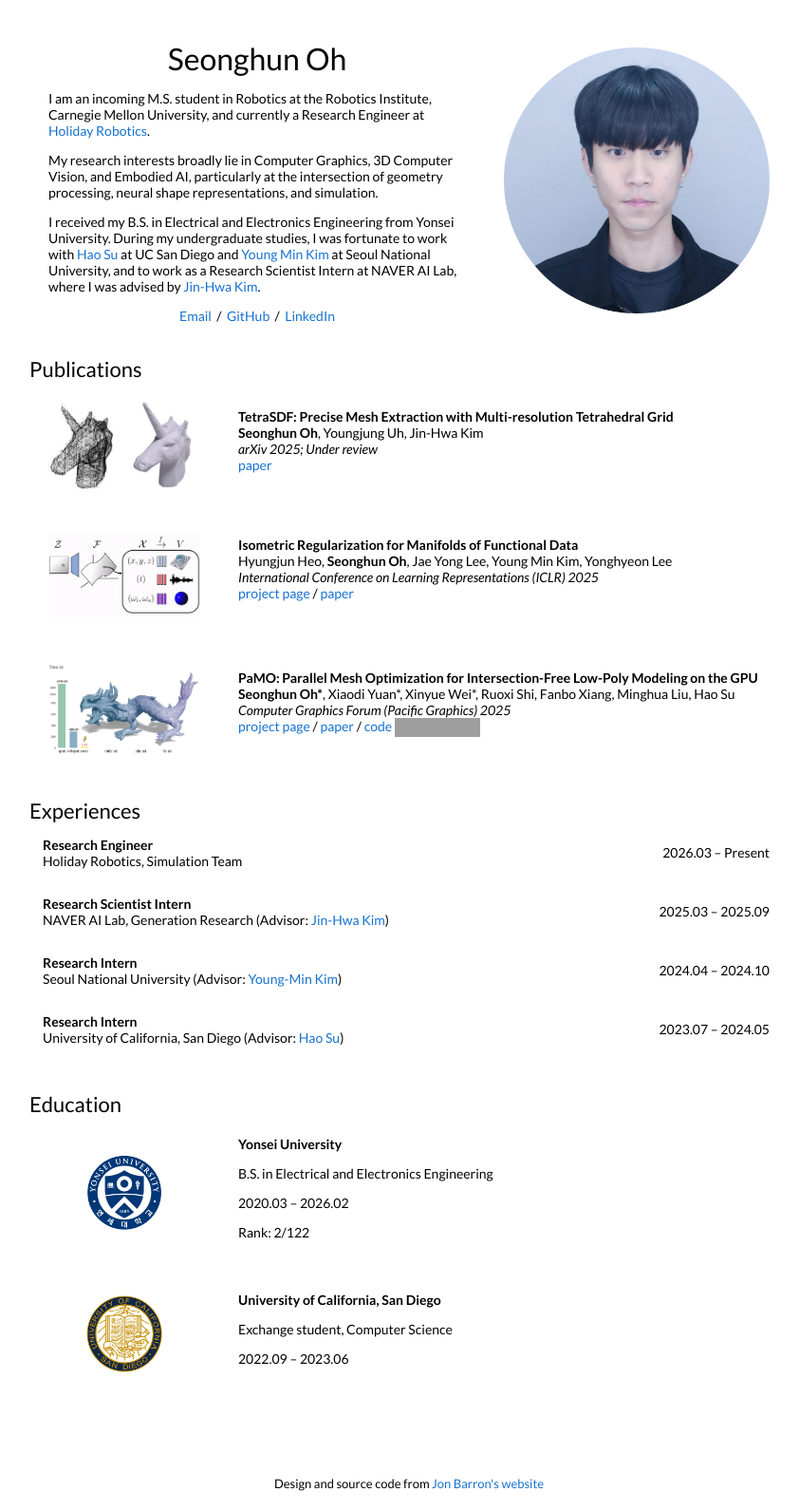
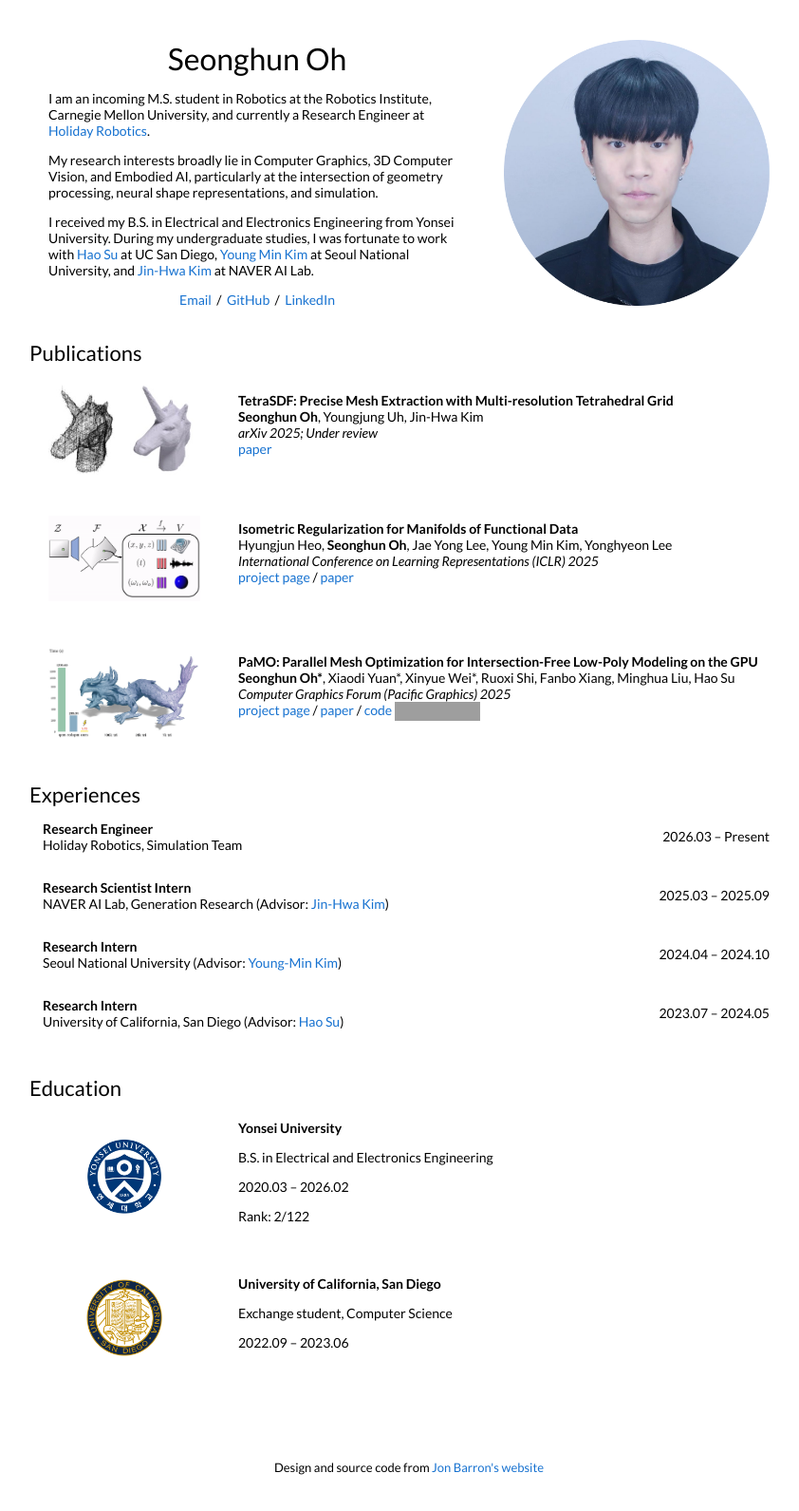
Before and after one commit to seonghunn/seonghunn.github.io, a Jekyll site: the page built from _posts/2025-11-23-pairwise.markdown, in a window 1280 px wide. Shown: the whole page at 95% size, without its empty margins (209-1051 px from the left). Built offline with Jekyll 4.4.1, drawn with Linux system fonts in a browser that asks for light colours; our own code applies the rules of GitHub Pages for plain Markdown files; grey boxes are pictures that could not be loaded.

Commit message:
minor fix

```diff
--- a/_layouts/default.html
+++ b/_layouts/default.html
@@ -98,7 +98,7 @@
   My research interests broadly lie in Computer Graphics, 3D Computer Vision, and Embodied AI, particularly at the intersection of geometry processing, neural shape representations, and simulation.
 </p>
 <p>
-  I received my B.S. in Electrical and Electronics Engineering from Yonsei University. During my undergraduate studies, I was fortunate to work with <a href="https://cseweb.ucsd.edu/~haosu/">Hao Su</a> at UC San Diego and <a href="https://3d.snu.ac.kr/">Young Min Kim</a> at Seoul National University, and to work as a Research Scientist Intern at NAVER AI Lab, where I was advised by <a href="https://wityworks.com/">Jin-Hwa Kim</a>.
+  I received my B.S. in Electrical and Electronics Engineering from Yonsei University. During my undergraduate studies, I was fortunate to work with <a href="https://cseweb.ucsd.edu/~haosu/">Hao Su</a> at UC San Diego, <a href="https://3d.snu.ac.kr/">Young Min Kim</a> at Seoul National University, and <a href="https://wityworks.com/">Jin-Hwa Kim</a> at NAVER AI Lab.
 </p>
               <p style="text-align:center">
                 <a href="mailto:seohun043@gmail.com">Email</a> &nbsp;/&nbsp;
```
